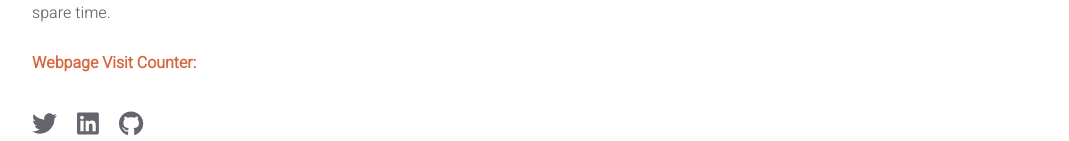
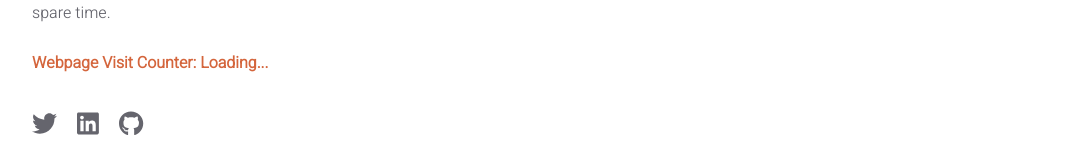
Before and after one commit to ahmedk2/khalidportfolio, a React (Create React App) app: page / in a window 1280 px wide. Shown: the part 524-665 px from the top of the page, without its empty margins (108-1177 px from the left). Built offline with nearby package versions, Linux system fonts and the light colour scheme; no server answers.

Commit message:
finished api gateway testing

```diff
--- a/src/pages/homepage.jsx
+++ b/src/pages/homepage.jsx
@@ -65,20 +65,21 @@ const Homepage = () => {
 	};
 
 	// State to hold the number from the endpoint
-    const [numberFromEndpoint, setNumberFromEndpoint] = useState('');
+	const [numberFromEndpoint, setNumberFromEndpoint] = useState(null);
 
 	// Fetch the number when the component mounts
 	useEffect(() => {
-        fetch('https://dohl8y3a1a.execute-api.us-east-1.amazonaws.com/CloudResumeStageProd/')
+		fetch('https://dohl8y3a1a.execute-api.us-east-1.amazonaws.com/CloudResumeStageProd')
 			.then(response => response.json())
 			.then(data => {
-                // Assuming the number is in the body of the response
+				console.log(data); // Check the structure
 				setNumberFromEndpoint(data);
 			})
 			.catch(error => {
 				console.error('Error fetching number:', error);
 			});
 	}, []);
+
 
 
 	return (
@@ -113,8 +114,9 @@ const Homepage = () => {
 								</div>
 								<br />
 								<div className="homepage-subtitle visit-count">
-									{/* Replace INFO.homepage.subdescription with the fetched number */}
-									{INFO.homepage.subdescription + numberFromEndpoint}
+									{INFO.homepage.subdescription}
+									{numberFromEndpoint !== null ? numberFromEndpoint : 'Loading...'}
+
 								</div>
 							</div>
 
```
Also changed, not shown: 7 other files (tests, documents, lock files or other folders). Lines whose indentation alone changed are shown as unchanged.
